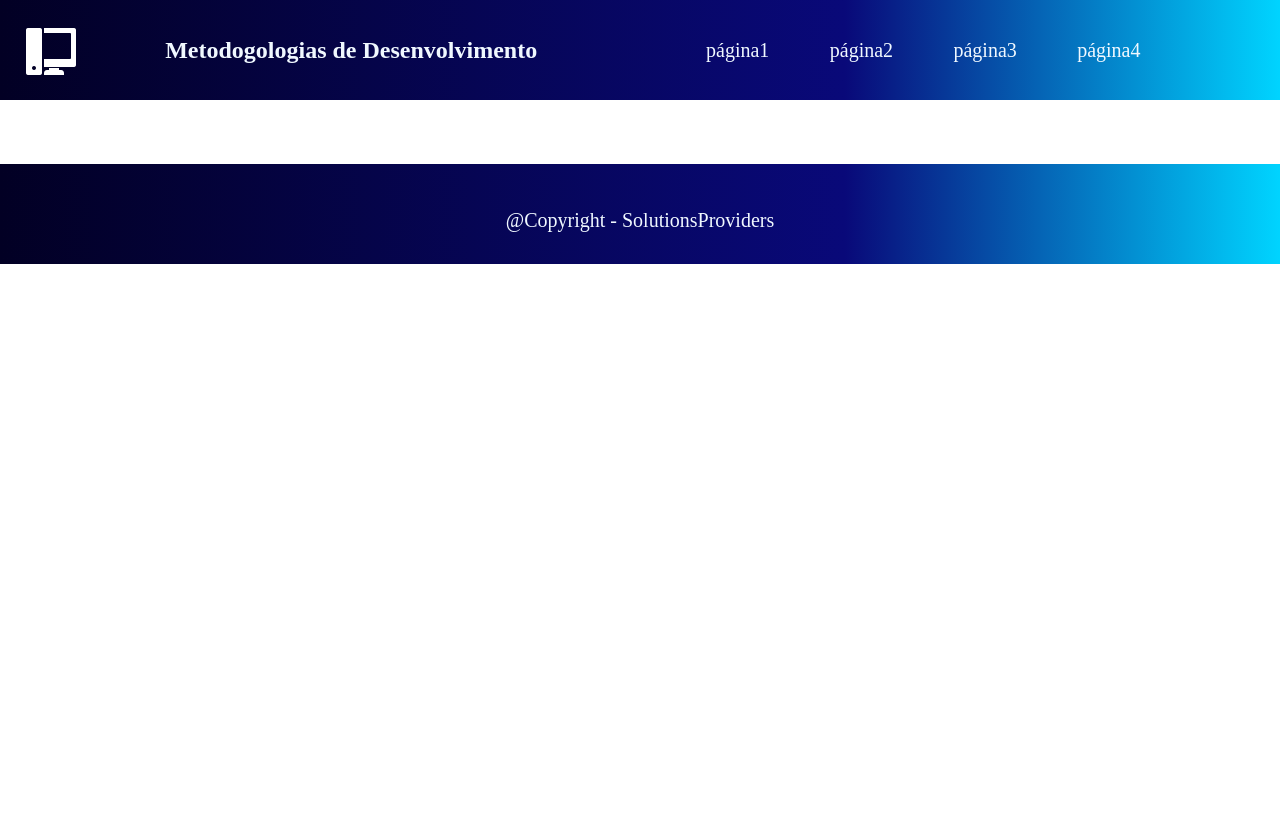
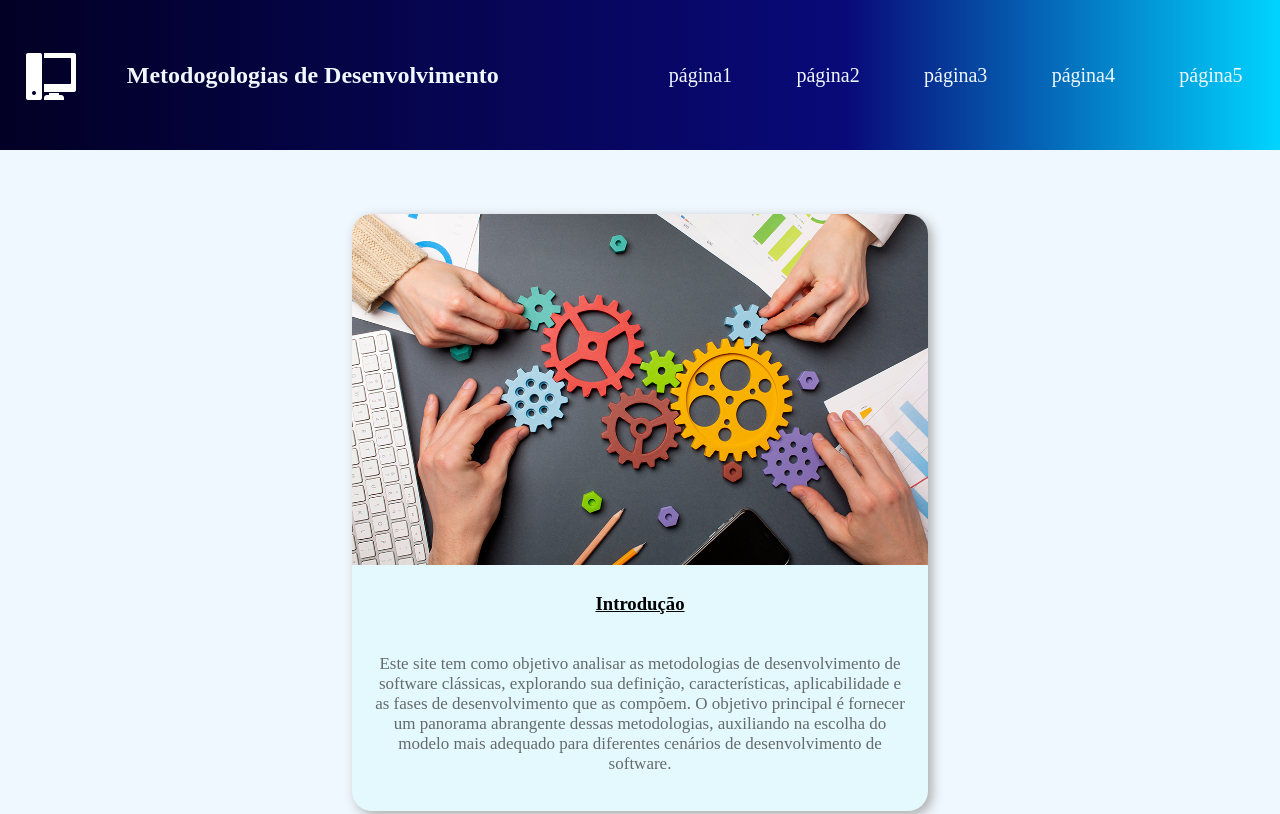
Before and after one commit to Pedro-Henrique-Pontes-Martins/Metodologias_de_Desenvolvimento, a plain HTML site: page index.html in a window 1280 px wide. Shown: the top 814 px of the page. Drawn offline with Linux system fonts and the light colour scheme.

Commit message:
:sparkles: feat: Finalização da página home

```diff
--- a/index.html
+++ b/index.html
@@ -15,11 +15,16 @@
             <a href="">página2</a>
             <a href="">página3</a>
             <a href="">página4</a>
+            <a href="">página5</a>
         </nav>
     </header>
 
     <main>
-
+        <div class="card">
+            <img src="images/introdução.png" alt="">
+            <h3>Introdução</h3>
+            <p>Este site tem como objetivo analisar as metodologias de desenvolvimento de software clássicas, explorando sua definição, características, aplicabilidade e as fases de desenvolvimento que as compõem. O objetivo principal é fornecer um panorama abrangente dessas metodologias, auxiliando na escolha do modelo mais adequado para diferentes cenários de desenvolvimento de software.</p>
+        </div>
     </main>
 
     <footer class="rodape">
--- a/style.css
+++ b/style.css
@@ -5,20 +5,21 @@ html{
 body{
     margin: 0;
     padding: 0;
+    background-color: aliceblue;
 }
 .cabecalho{
     display: flex;
     flex-direction: row;
     align-items: center;
     background: linear-gradient(90deg, rgba(2,0,36,1) 0%, rgba(9,9,121,1) 66%, rgba(0,212,255,1) 100%);
-    height: 100px;
+    height: 150px;
     margin-bottom: 5%;
 }
 .cabecalho h2{
     width: 38%;
     color: aliceblue;
-    margin-right: 10%;
-    margin-left: 5%;
+    margin-right: 8%;
+    margin-left: 2%;
 }
 .cabecalho nav{
     width: 60%;
@@ -37,11 +38,42 @@ body{
 }
 .rodape{
     text-align: center;
-    height: 100px;
+    height: 150px;
     background: linear-gradient(90deg, rgba(2,0,36,1) 0%, rgba(9,9,121,1) 66%, rgba(0,212,255,1) 100%);
 }
 .rodape p{
     color: aliceblue;
-    padding-top: 45px;
+    padding-top: 70px;
     font-size: 20px;
 }
+
+.card{
+    width: 45%;
+    margin: 5% auto;
+    align-items: center;
+    border-radius: 20px;
+    overflow: hidden;
+    box-shadow: 4px 4px 12px #aaa;
+    transition: 0.5s;
+    background-color: #e3f9fe;
+}
+
+.card p{
+    text-align: center;
+    padding: 20px;
+    color: #272323aa;
+    font-size: 17px;
+}
+.card img{
+    width: 100%;
+    margin-bottom: 1%;
+}
+
+.card h3{
+    text-align: center;
+    text-decoration: underline;
+}
+
+.card:hover{
+    width: 45.5%;
+}
```
Also changed, not shown: images/introdução.png (added).
